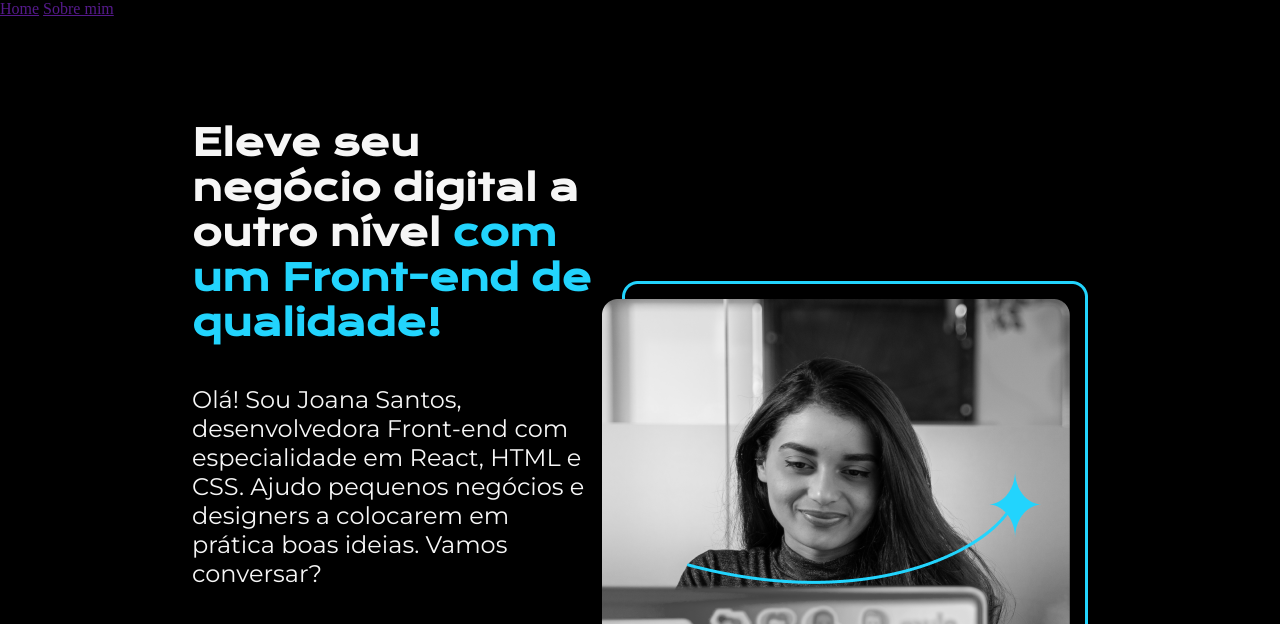
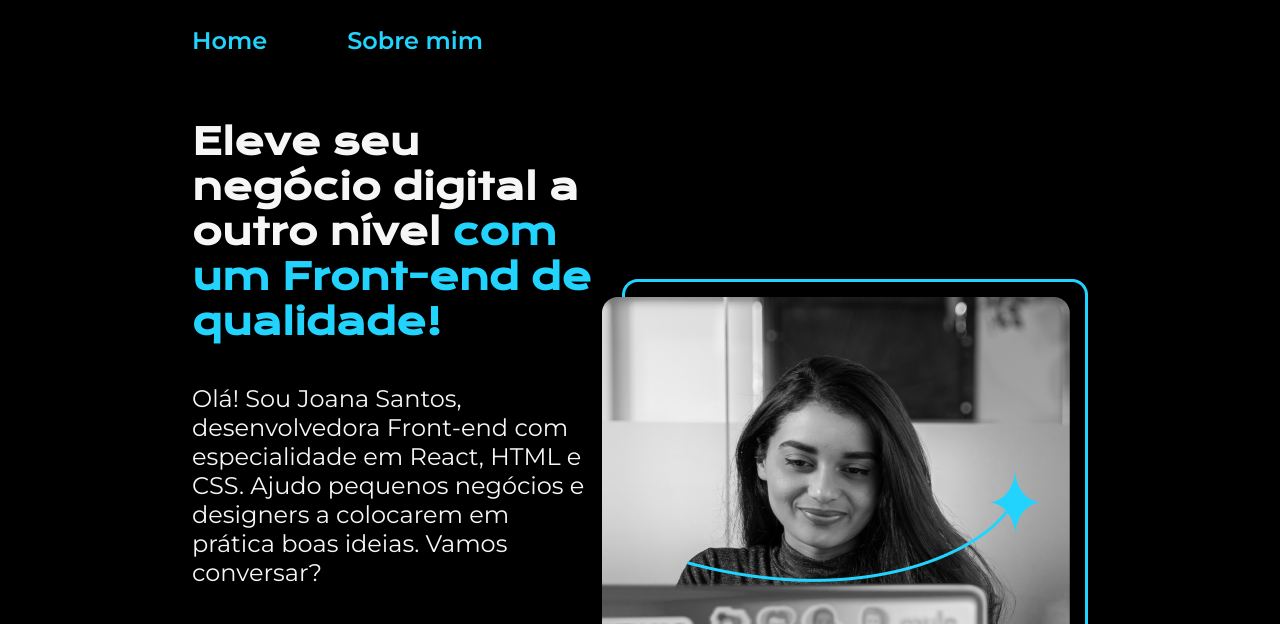
Before and after one commit to igornogueira2014/aluraFrontEnd2, a plain HTML site: page index.html in a window 1280 px wide. Shown: the top 624 px of the page. Drawn offline with nearby package versions, Linux system fonts and the light colour scheme.

Commit message:
01-04-24_2

```diff
--- a/style.css
+++ b/style.css
@@ -12,12 +12,27 @@ body {
     background-color:black;
     color: #f6f6f6;
 }
-.titulo-destaque { /*se declara uma class com um pont0 (.) na página do CSS */
+
+.cabecalho {
+    padding: 2% 0% 0% 15%;
+}
+
+.cabecalho__menu {
+    display: flex;
+    gap: 80px;
+
+}
+
+.cabecalho__menu__link {
+    font-family: 'Montserrat', sans-serif;
+    font-size: 24px;
+    font-weight: 600;
     color: #22d4fd;
+    text-decoration: none;
 }
 
 .apresentacao {
-    padding: 8% 15%;
+    padding: 5% 15%;
     display: flex;
     align-items: center;
     justify-content: space-between;
@@ -33,6 +48,10 @@ body {
 .apresentacao__conteudo__titulo {
     font-size: 36px;
     font-family:  "Krona One", sans-serif;
+}
+
+.titulo-destaque { /*se declara uma class com um pont0 (.) na página do CSS */
+    color: #22d4fd;
 }
 
 .apresentacao__conteudo__texto {
```
